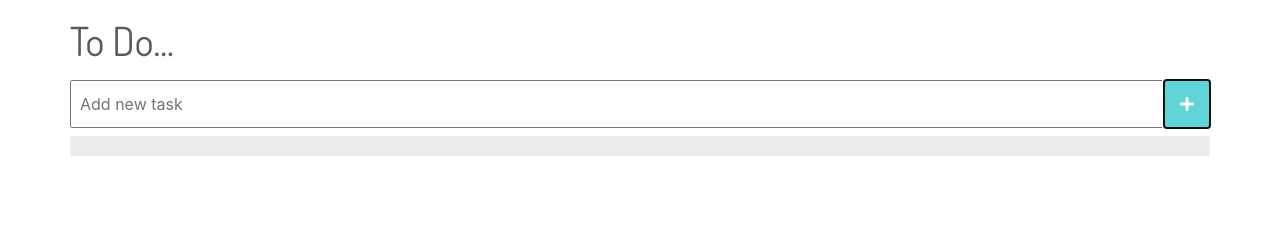
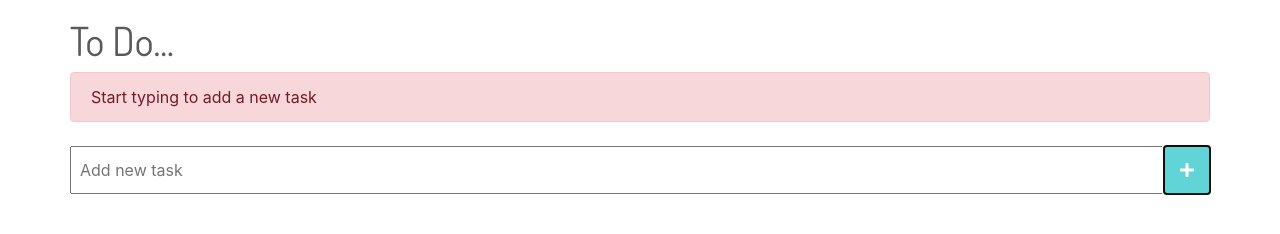
Before and after one commit to christinaluna/todoapp, a plain HTML site: page src/index.html in a window 1280 px wide. Both pictures are taken after a click on the button 1187 px from the left and 104 px from the top of the page. Drawn offline with nearby package versions, Linux system fonts and the light colour scheme.

Commit message:
Adds delete functionality

```diff
--- a/src/css/styles.css
+++ b/src/css/styles.css
@@ -1,18 +1,19 @@
 @import url('https://fonts.googleapis.com/css?family=Dosis');
 
+/* Typography */
 h1 {
   font-family: 'Dosis', sans-serif;
   font-size: 40px;
   color: rgb(90, 90, 90);
 }
 
+/*  Buttons */
 #add-button {
   color: #fff;
   background: rgb(97, 212, 215);
   transition: background .3s;
   border: 0;
 }
-
 
 #add-button:hover {
   color: #fff;
@@ -30,6 +31,7 @@ h1 {
   background: transparent;
 }
 
+/*  List Styles */
 #todo-list ul {
   padding: 0;
   display: block;
@@ -55,8 +57,7 @@ h1 {
   display: block;
 }
 
-#error {
-  background-color: rgb(255, 107, 110);
-  color: #ffffff;
+/* Empty Input Error */
+#input-error {
   display: none;
 }
--- a/src/index.html
+++ b/src/index.html
@@ -9,6 +9,7 @@
     <div class="container">
       <div class="row">
         <h1 class="pt-3">To Do...</h1>
+        <div class="alert alert-danger w-100" id="input-error">Start typing to add a new task</div>
         <div class="pt-2 pb-2 w-100 d-flex">
           <input id="new-todo" class="w-100 p-2 jd-inline-block" placeholder="Add new task"/>
           <button id="add-button" class="p-3 fas fa-plus"></button>
--- a/src/render.js
+++ b/src/render.js
@@ -2,12 +2,22 @@ var render = {};
 
 render.init = function(){
   console.log("Render init");
-  var addButton = document.getElementById('add-button');
+  var addTodoButton = document.getElementById('add-button');
   var newTodoInputValue = document.getElementById('new-todo');
+  var containerElement = document.getElementsByClassName('container')[0];
 
-  addButton.addEventListener('click', render.onTodoSubmit);
-  newTodoInputValue.addEventListener('change', render.onTodoSubmit);
+  addTodoButton.addEventListener('click', render.onTodoSubmit);
+  newTodoInputValue.addEventListener('keyup', function(ev){
+    if (ev.keyCode === 13) {
+      render.onTodoSubmit();
+    }
+  });
 
+  containerElement.addEventListener('click', function(ev){
+    if (ev.target.tagName === "BUTTON" && ev.target.className.indexOf("delete-button") !== -1 ) {
+      render.deleteToDoItem(ev.target);
+    }
+  });
 };
 
 render.displayToDo = function(){
@@ -26,6 +36,7 @@ render.displayToDo = function(){
     todoListItemDelete = document.createElement('button');
     todoListItemDelete.setAttribute("id", "delete-button");
     todoListItemDelete.setAttribute("class", "delete-button fa  fa-trash");
+    todoListItemDelete.setAttribute("todoid", data.store[i].id);
 
     todoListItem.innerText = data.store[i].title;
     todoElement.appendChild(todoListItem);
@@ -36,15 +47,24 @@ render.displayToDo = function(){
 
 render.onTodoSubmit = function(){
   var newTodoInputValue = document.getElementById('new-todo').value;
+  var emptyInputError = document.getElementById('input-error');
+  newTodoInputValue = newTodoInputValue.trim();
 
-  // On Button Click
-  data.createToDo(123, newTodoInputValue, false);
-  render.displayToDo();
+  if (!newTodoInputValue == "") {
+    emptyInputError.style.display = "none";
 
-  // On Enter
-  event.preventDefault();
-  if (event.keyCode === 13) {
-    data.createToDo(123, newTodoInputValue, false);
+    data.createToDo(Math.floor(Math.random() * 1000), newTodoInputValue, false);
     render.displayToDo();
+
+  } else {
+    emptyInputError.style.display = "block";
   }
 };
+
+render.deleteToDoItem = function(item) {
+  var idStr = item.getAttribute("todoid");
+  var id = parseInt(idStr);
+
+  data.deleteToDo(id);
+  render.displayToDo();
+};
```
